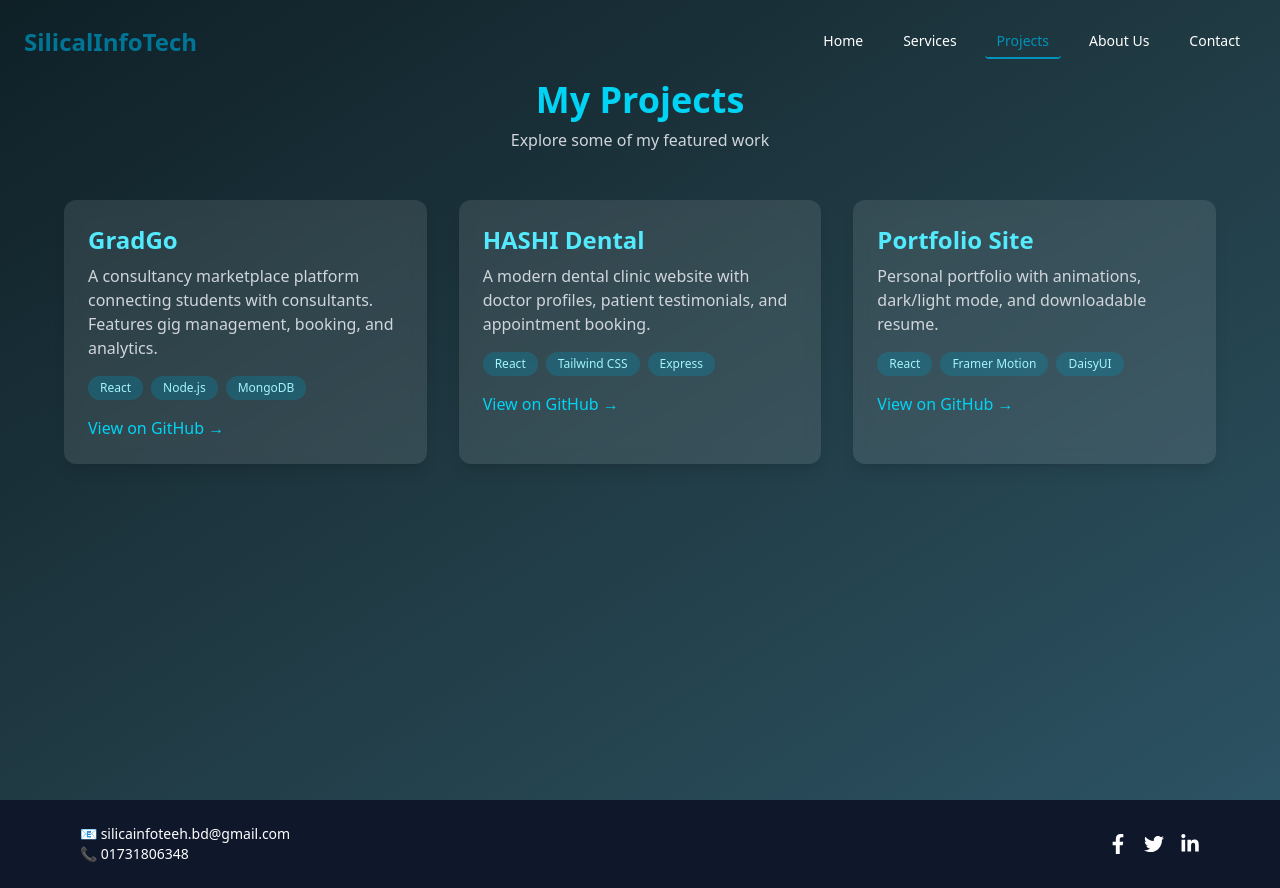
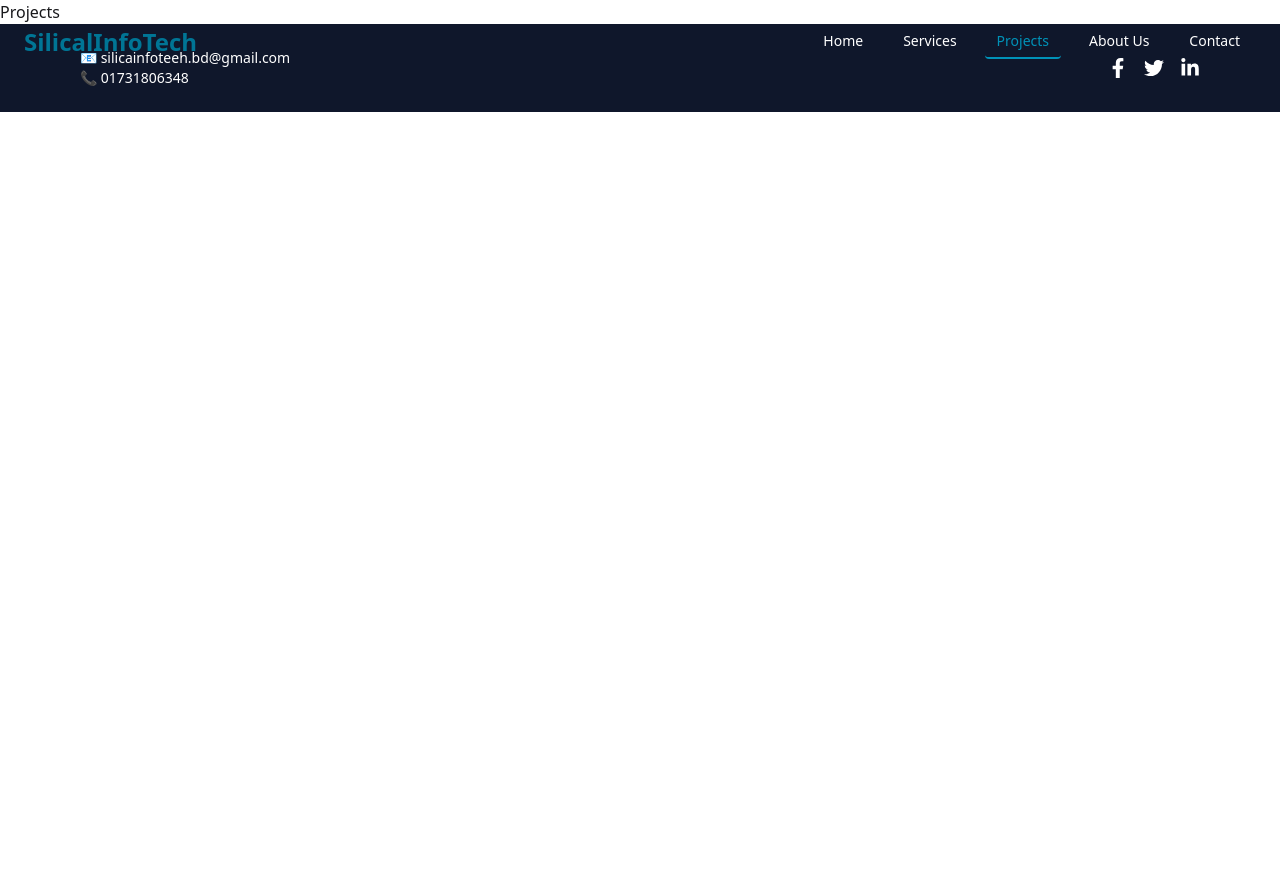
Before and after one commit to mdmuhibullahhabib/silicainfotech, a React (Vite) app: page /projects in a window 1280 px wide. After the commit the page ends 800 px from the top, so only its background shows below. Built offline with nearby package versions, Linux system fonts and the light colour scheme.

Commit message:
projects

```diff
--- a/src/Pages/Projects.jsx
+++ b/src/Pages/Projects.jsx
@@ -1,77 +1,9 @@
-import React from "react";
-import { motion } from "framer-motion";
-
-const projects = [
-  {
-    title: "GradGo",
-    description:
-      "A consultancy marketplace platform connecting students with consultants. Features gig management, booking, and analytics.",
-    tech: ["React", "Node.js", "MongoDB"],
-    github: "https://github.com/mdmuhibullahhabib/GradGo",
-  },
-  {
-    title: "HASHI Dental",
-    description:
-      "A modern dental clinic website with doctor profiles, patient testimonials, and appointment booking.",
-    tech: ["React", "Tailwind CSS", "Express"],
-    github: "https://github.com/mdmuhibullahhabib/HASHI-Dental",
-  },
-  {
-    title: "Portfolio Site",
-    description:
-      "Personal portfolio with animations, dark/light mode, and downloadable resume.",
-    tech: ["React", "Framer Motion", "DaisyUI"],
-    github: "https://github.com/mdmuhibullahhabib/my-portfolio",
-  },
-];
+import React from 'react'
 
 const Projects = () => {
   return (
-    <section className="min-h-screen py-20 px-6 md:px-16 bg-gradient-to-br from-[#0f2027] via-[#203a43] to-[#2c5364] text-white">
-      <motion.div
-        className="text-center mb-12"
-        initial={{ opacity: 0, y: -30 }}
-        animate={{ opacity: 1, y: 0 }}
-        transition={{ duration: 0.6 }}
-      >
-        <h2 className="text-4xl font-bold text-cyan-400">My Projects</h2>
-        <p className="text-gray-300 mt-2">Explore some of my featured work</p>
-      </motion.div>
+    <div>Projects</div>
+  )
+}
 
-      <div className="grid md:grid-cols-2 lg:grid-cols-3 gap-8">
-        {projects.map((project, idx) => (
-          <motion.div
-            key={idx}
-            className="bg-white/10 backdrop-blur-sm p-6 rounded-xl shadow-lg hover:scale-105 transition transform duration-300"
-            initial={{ opacity: 0, y: 30 }}
-            whileInView={{ opacity: 1, y: 0 }}
-            transition={{ delay: idx * 0.2 }}
-          >
-            <h3 className="text-2xl font-semibold text-cyan-300 mb-2">{project.title}</h3>
-            <p className="text-gray-300 mb-4">{project.description}</p>
-            <div className="mb-4 flex flex-wrap gap-2">
-              {project.tech.map((t, i) => (
-                <span
-                  key={i}
-                  className="text-xs bg-cyan-600/30 px-3 py-1 rounded-full text-cyan-200"
-                >
-                  {t}
-                </span>
-              ))}
-            </div>
-            <a
-              href={project.github}
-              target="_blank"
-              rel="noreferrer"
-              className="text-cyan-400 hover:underline"
-            >
-              View on GitHub →
-            </a>
-          </motion.div>
-        ))}
-      </div>
-    </section>
-  );
-};
-
-export default Projects;
+export default Projects
```
